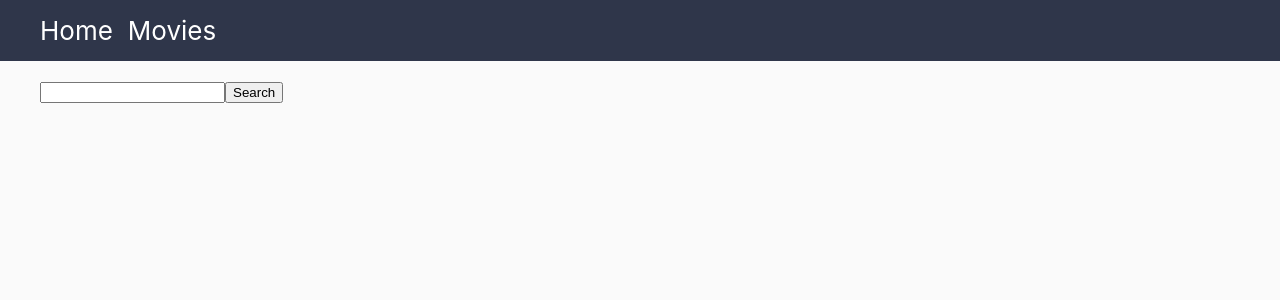
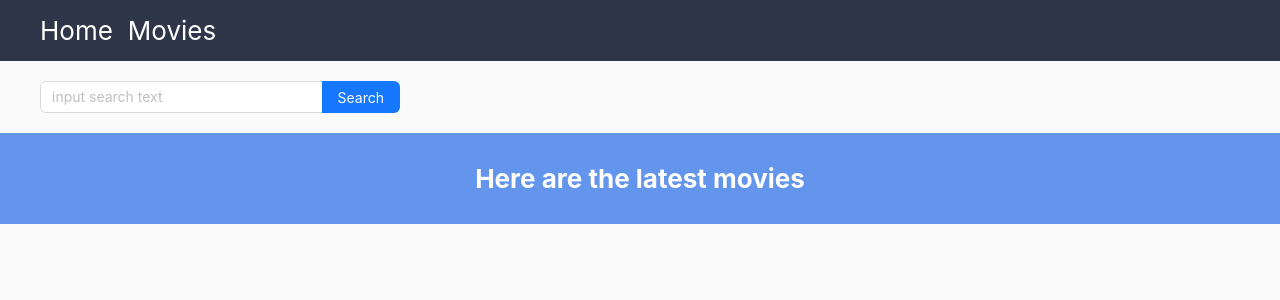
Before and after one commit to gambel1/goit-react-hw-05-movies, a React (Create React App) app: page /goit-react-hw-05-movies/movies in a window 1280 px wide. Shown: the top 300 px of the page. Built offline with nearby package versions, Linux system fonts and the light colour scheme.

Commit message:
added footer

```diff
--- /dev/null
+++ b/src/components/Footer/Footer.js
@@ -0,0 +1,11 @@
+import { FooterBox, FooterTitleH2 } from './Footer.styled';
+
+export default function Footer() {
+  return (
+    <FooterBox>
+      <div className="container">
+        <FooterTitleH2>Here are the latest movies</FooterTitleH2>
+      </div>
+    </FooterBox>
+  );
+}
--- /dev/null
+++ b/src/components/Footer/Footer.styled.js
@@ -0,0 +1,12 @@
+import styled from '@emotion/styled';
+
+export const FooterBox = styled.footer`
+  text-align: center;
+  padding: 30px 0;
+  background-color: cornflowerblue;
+`;
+
+export const FooterTitleH2 = styled.h2`
+  font-size: 26px;
+  color: #ffffff;
+`;
--- a/src/components/Layout/Layout.js
+++ b/src/components/Layout/Layout.js
@@ -1,3 +1,4 @@
+import Footer from 'components/Footer/Footer';
 import { Header, HeaderUl, HeaderLink, Main } from './Layout.styled';
 // import { Button } from 'antd';
 import { Suspense } from 'react';
@@ -32,6 +33,7 @@ export default function Layout({ title }) {
           </Suspense>
         </div>
       </Main>
+      <Footer />
     </>
   );
 }
--- a/src/components/MovieDetails/MovieDetails.js
+++ b/src/components/MovieDetails/MovieDetails.js
@@ -3,15 +3,15 @@ import {
   ListWrapDiv,
   ListH2,
   ListLi,
-  ListTitleGenreH3,
+  ListTitleGenreH4,
   ListTitleGenreP,
   ListDescriptionDiv,
-  ListTitleDescriptionH3,
+  ListTitleDescriptionH4,
   ListDescriptionTitleP,
   ListRatingBoxUl,
   ListRatingBoxLi,
   ListRatingBoxSecondaryLi,
-  ListRatingTitleH3,
+  ListRatingTitleH4,
   ListRatingP,
   AdditionalListH3,
   AdditionalListLi,
@@ -55,7 +55,7 @@ export default function MovieDetails({ movieInfo }) {
           </div>
           <ul>
             <ListLi>
-              <ListTitleGenreH3 strong>Genre:</ListTitleGenreH3>
+              <ListTitleGenreH4 strong>Genre:</ListTitleGenreH4>
               {genres &&
                 genres.map(({ name, id }) => (
                   <ListTitleGenreP key={id}>{name}</ListTitleGenreP>
@@ -63,16 +63,16 @@ export default function MovieDetails({ movieInfo }) {
             </ListLi>
           </ul>
           <ListDescriptionDiv>
-            <ListTitleDescriptionH3>Descriptions:</ListTitleDescriptionH3>
+            <ListTitleDescriptionH4>Descriptions:</ListTitleDescriptionH4>
             <ListDescriptionTitleP> {description}</ListDescriptionTitleP>
           </ListDescriptionDiv>
           <ListRatingBoxUl>
             <ListRatingBoxLi>
-              <ListRatingTitleH3>Vote average:</ListRatingTitleH3>
+              <ListRatingTitleH4>Vote average:</ListRatingTitleH4>
               <ListRatingP>{voteAverage}</ListRatingP>
             </ListRatingBoxLi>
             <ListRatingBoxSecondaryLi>
-              <ListRatingTitleH3>Vote count:</ListRatingTitleH3>
+              <ListRatingTitleH4>Vote count:</ListRatingTitleH4>
               <ListRatingP>{voteCount}</ListRatingP>
             </ListRatingBoxSecondaryLi>
           </ListRatingBoxUl>
--- a/src/components/MovieDetails/MovieDetails.styled.js
+++ b/src/components/MovieDetails/MovieDetails.styled.js
@@ -9,7 +9,7 @@ export const ListButton = styled(Button)`
 export const ListWrapDiv = styled.div`
   display: flex;
   gap: 30px;
-  margin-bottom: 10px;
+  margin-bottom: 30px;
 `;
 
 export const ListH2 = styled.h2`
@@ -24,7 +24,7 @@ export const ListLi = styled.li`
   margin-bottom: 5px;
 `;
 
-export const ListTitleGenreH3 = styled.h4`
+export const ListTitleGenreH4 = styled.h4`
   font-size: inherit;
   font-weight: 600;
   margin-right: 46px;
@@ -43,7 +43,7 @@ export const ListDescriptionDiv = styled.div`
   margin-bottom: 5px;
 `;
 
-export const ListTitleDescriptionH3 = styled.h4`
+export const ListTitleDescriptionH4 = styled.h4`
   font-size: inherit;
   font-weight: 600;
 `;
@@ -71,7 +71,7 @@ export const ListRatingBoxSecondaryLi = styled.li`
   gap: 20px;
 `;
 
-export const ListRatingTitleH3 = styled.h4`
+export const ListRatingTitleH4 = styled.h4`
   font-size: inherit;
   font-weight: 600;
 `;
--- a/src/components/Reviews/Reviews.js
+++ b/src/components/Reviews/Reviews.js
@@ -1,4 +1,8 @@
-import { ListReviewsAuthorH4, ListReviewsDescriptionP } from './Reviews.styled';
+import {
+  ListReviewsAuthorH4,
+  ListReviewsDescriptionP,
+  NotFoundReviewsH2,
+} from './Reviews.styled';
 import { useState, useEffect } from 'react';
 import { useParams } from 'react-router-dom';
 import { fetchMoviesReviews } from '../../api/fetchApi';
@@ -40,7 +44,9 @@ export default function Reviews() {
     </div>
   ) : (
     <div>
-      <h2>We don't have any reviews for this movie.</h2>
+      <NotFoundReviewsH2>
+        We don't have any reviews for this movie.
+      </NotFoundReviewsH2>
     </div>
   );
 }
--- a/src/components/Reviews/Reviews.styled.js
+++ b/src/components/Reviews/Reviews.styled.js
@@ -14,3 +14,7 @@ export const ListReviewsDescriptionP = styled.p`
   line-height: 1.5714285714285714;
   color: rgba(0, 0, 0, 0.45);
 `;
+
+export const NotFoundReviewsH2 = styled.h2`
+  text-align: center;
+`;
--- a/src/components/SearchForm/SearchForm.js
+++ b/src/components/SearchForm/SearchForm.js
@@ -1,8 +1,8 @@
 import { useLocation, useNavigate } from 'react-router-dom';
-// import { Input, Space } from 'antd';
+import { Input, Space } from 'antd';
 
-// const { Search } = Input;
-// const onSearch = value => console.log(value);
+const { Search } = Input;
+const onSearch = value => console.log(value);
 
 export default function SearchForm() {
   const location = useLocation();
@@ -20,19 +20,20 @@ export default function SearchForm() {
 
   return (
     <div>
-      <form onSubmit={onFormSubmit}>
-        {/* <Space direction="vertical">
+      <form>
         <Search
           placeholder="input search text"
+          allowClear
+          enterButton="Search"
+          size="medium"
           onSearch={onFormSubmit}
           style={{
-              width: 200,
+            width: '30%',
           }}
         />
-        </Space> */}
 
-        <input type="text" name="query" />
-        <button type="submit">Search</button>
+        {/* <input type="text" name="query" />
+        <button type="submit">Search</button> */}
       </form>
     </div>
   );
--- a/src/index.css
+++ b/src/index.css
@@ -3,7 +3,7 @@
 body {
   margin: 0;
   padding: 0;
-
+  height: 100%;
   background-color: #fafafa;
   color: #161616;
 
@@ -18,7 +18,8 @@ body {
   margin-left: auto;
   margin-right: auto;
   padding: 0 15px;
-
+  display: flex;
+  flex-direction: column;
   @media screen and (min-width: 480px /*от 480px и выше*/) {
     width: 480px;
   }
```
Lines whose indentation alone changed are shown as unchanged.
